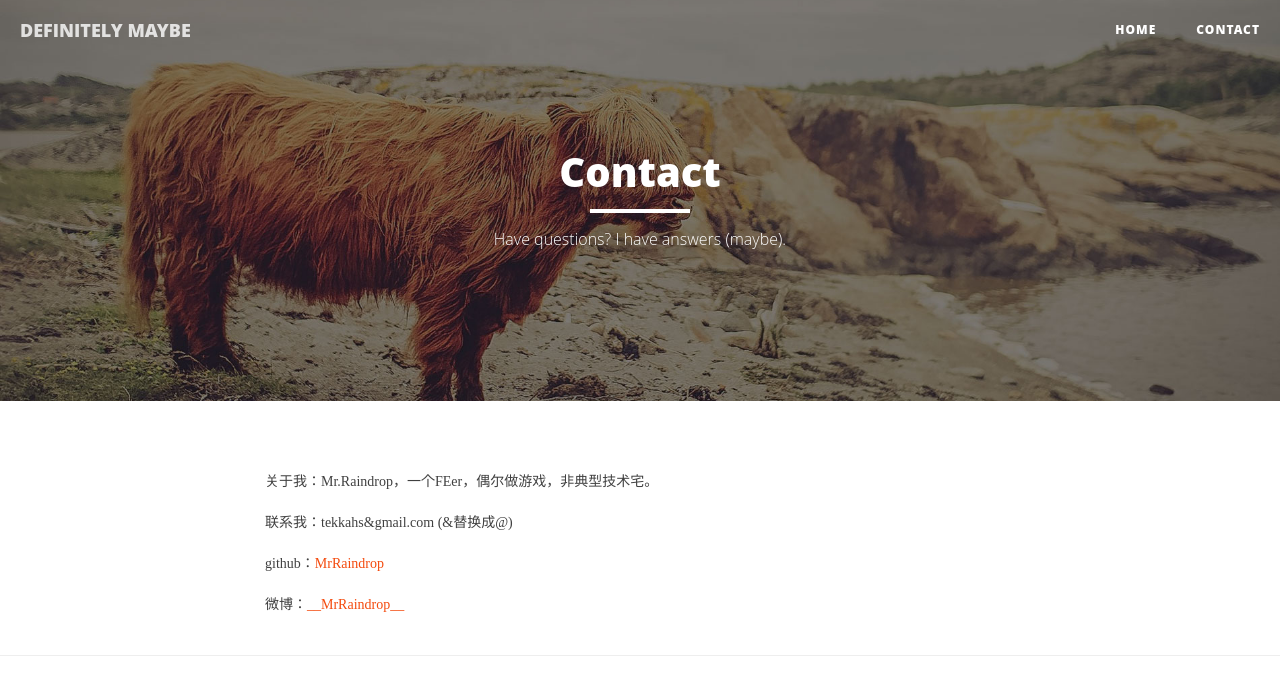
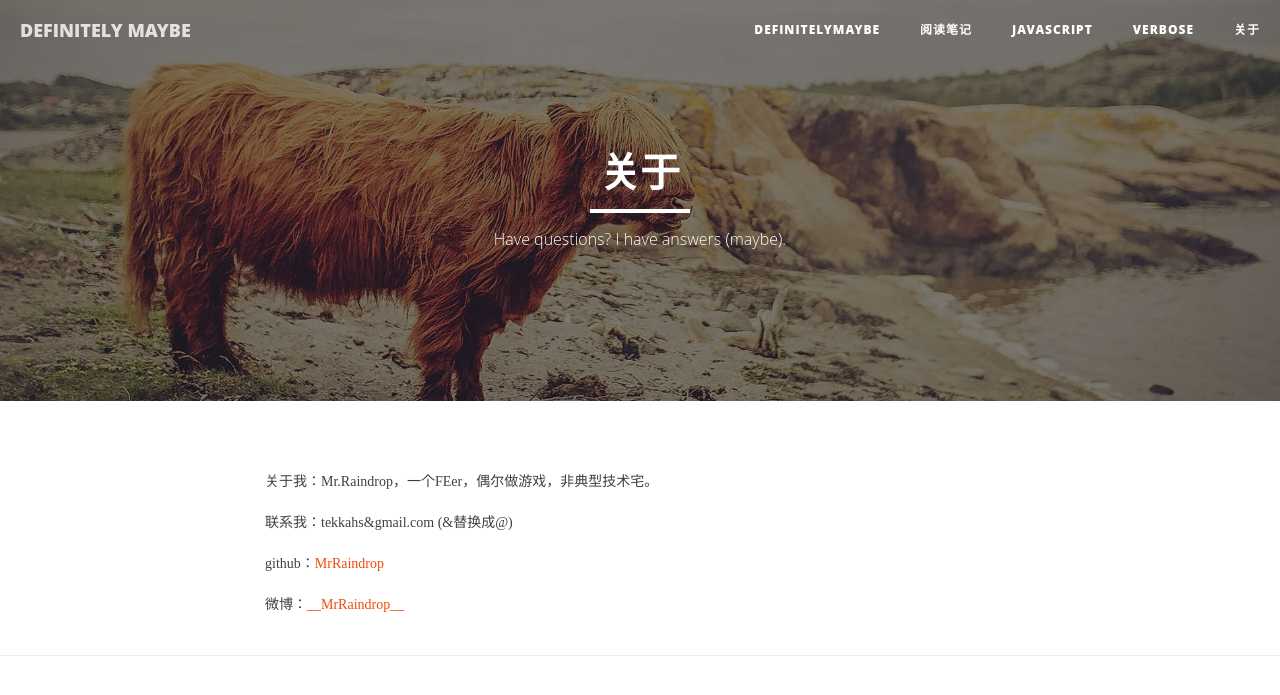
Before and after one commit to MrRaindrop/MrRaindrop.github.io, a Jekyll site: the page built from contact.html, in a window 1280 px wide. Shown: the top 695 px of the page. Built offline with Jekyll 4.4.1, drawn with Linux system fonts in a browser that asks for light colours.

Commit message:
update nav

```diff
--- a/_includes/nav.html
+++ b/_includes/nav.html
@@ -16,11 +16,21 @@
         <div class="collapse navbar-collapse" id="bs-example-navbar-collapse-1">
             <ul class="nav navbar-nav navbar-right">
                 <li>
-                    <a href="{{ site.baseurl }}/">Home</a>
+                    <a href="{{ site.baseurl }}/">DefinitelyMaybe</a>
                 </li>
+                <li>
+                    <a href="{{ site.baseurl }}/reading_notes">阅读笔记</a>
+                </li>
+                {% for category in site.categories %}
+                <li>
+                    {% if category.first %}<a href="{{ category.first | prepend: site.baseurl }}.html">{{ category.first }}</a>
+                    {% endif %}
+                </li>
+                {% endfor %}
                 {% for page in site.pages %}
                 <li>
-                    {% if page.title %}<a href="{{ page.url | prepend: site.baseurl }}">{{ page.title }}</a>{% endif %}
+                    {% if page.title %}<a href="{{ page.url | prepend: site.baseurl }}">{{ page.title }}</a>
+                    {% endif %}
                 </li>
                 {% endfor %}
             </ul>
--- a/contact.html
+++ b/contact.html
@@ -1,6 +1,6 @@
 ---
 layout: page
-title: "Contact"
+title: "关于"
 description: "Have questions? I have answers (maybe)."
 header-img: "img/contact-bg.jpg"
 ---
```
